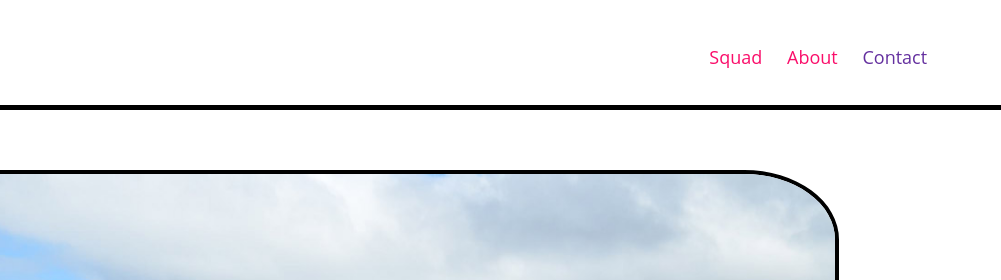
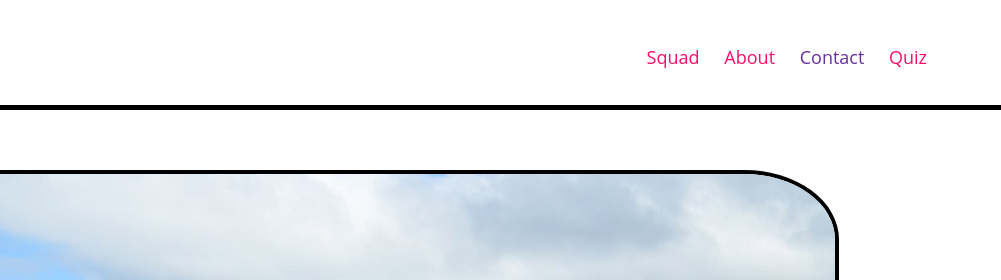
Before and after one commit to MichaelSpeight/MichaelSpeight.github.io, a plain HTML site: page contact.html in a window 1280 px wide. Shown: the top 280 px of the page, 279-1280 px from the left. Drawn offline with Linux system fonts and the light colour scheme.

Commit message:
JavaScript changes, quiz not working. It needs further work

```diff
--- a/contact.html
+++ b/contact.html
@@ -1,7 +1,6 @@
 <!DOCTYPE html>
 <html>
-  <head>
-    <meta charset="utf-8">
+  <head>    <meta charset="utf-8">
   <title>Powershop FC</title>
    <link rel="stylesheet" href="css/normalize.css">
     <link href='http://fonts.googleapis.com/css?family=Changa+One:400italic,400,700,800' rel='stylesheet' type='text/css'>
@@ -28,6 +27,7 @@
           <li><a href="index.html">Squad</a></li>
           <li><a href="about.html">About</a></li>
           <li><a href="contact.html" class="selected">Contact</a></li>
+          <li><a href="quiz.html">Quiz</a></li>
        </ul>
      </nav>
     </header>
```
Also changed, not shown: about.html (+1 -0 lines), index.html (+1 -0 lines).
